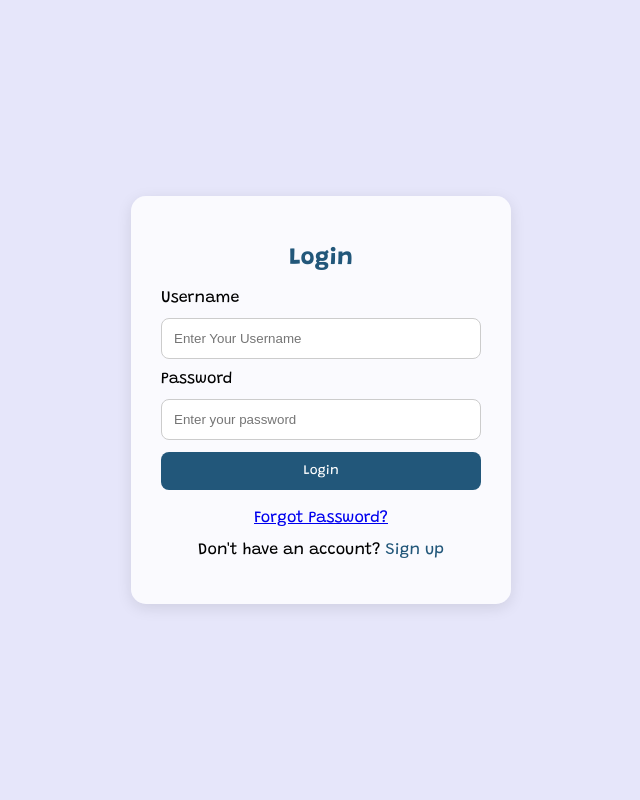
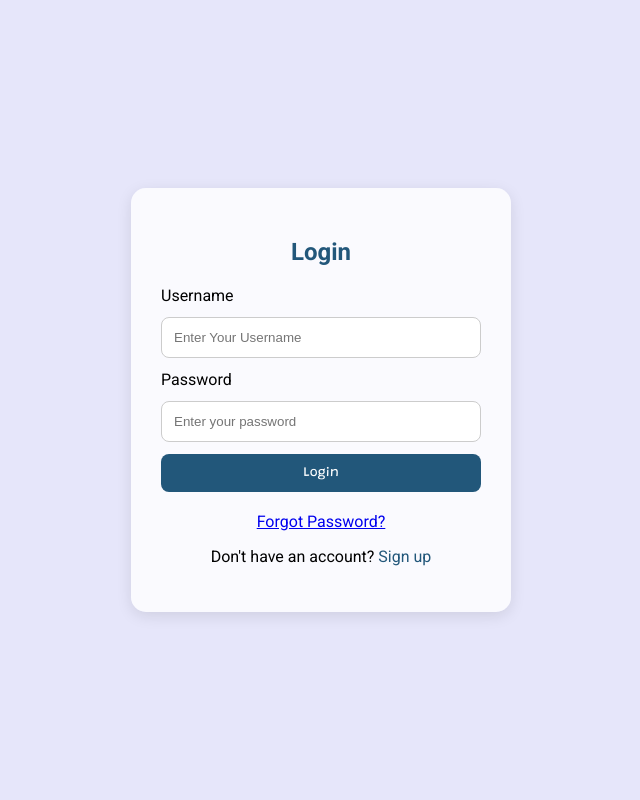
Before and after one commit to EkanshGupta0618/Spend-Desk, a Django app: page /login/ in a window 1280 px wide. Shown: the whole page, without its empty margins (319-959 px from the left). Run offline with Django 5.2, Linux system fonts and the light colour scheme; some web fonts are replaced.

Commit message:
modified:   static/css/login.css 	modified:   templates/login.html

```diff
--- a/static/css/login.css
+++ b/static/css/login.css
@@ -1,7 +1,7 @@
 @import url('https://fonts.googleapis.com/css2?family=Grandstander:ital,wght@0,100..900;1,100..900&family=Playfair+Display:ital,wght@0,400..900;1,400..900&family=Roboto:ital,wght@0,100;0,300;0,400;0,500;0,700;0,900;1,100;1,300;1,400;1,500;1,700;1,900&display=swap');
 
 body {
-  font-family: "Grandstander", serif;
+  font-family: 'Roboto', sans-serif;
   background-color: #e6e6fa;
   display: flex;
   justify-content: center;
--- a/templates/login.html
+++ b/templates/login.html
@@ -1,6 +1,5 @@
 <!DOCTYPE html>
 <html lang="en">
-
 <head>
     <meta charset="UTF-8">
     <meta name="viewport" content="width=device-width, initial-scale=1.0">
```
